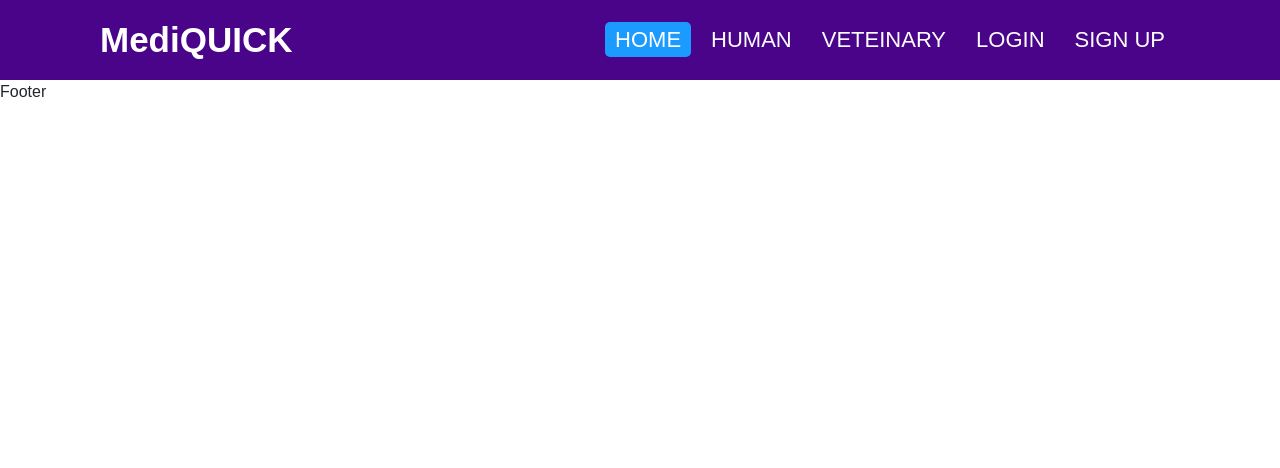
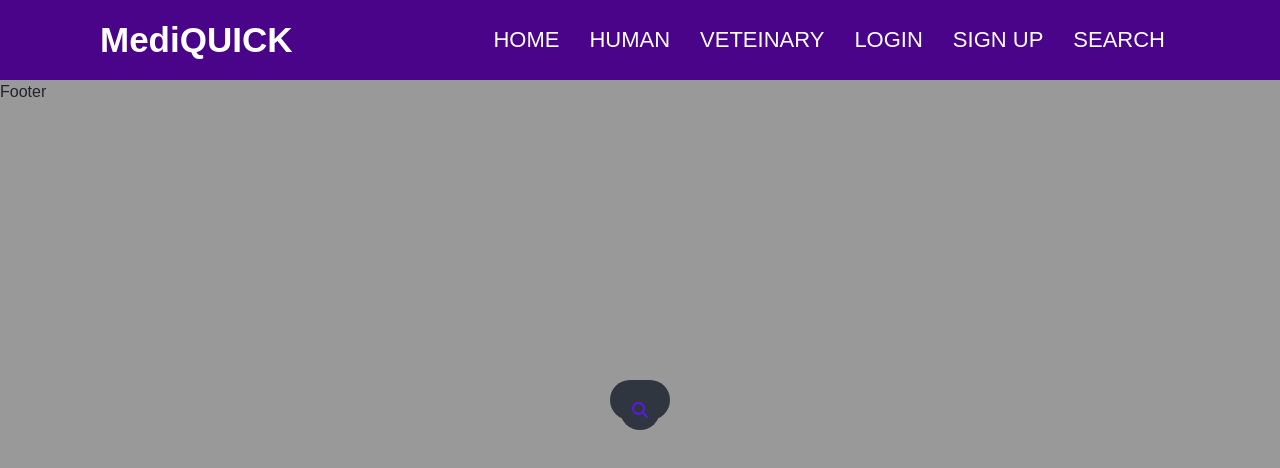
Before and after one commit to Arunangshu-Das/minor_react, a React (Create React App) app: page /search in a window 1280 px wide. Shown: the top 468 px of the page. Built offline with nearby package versions, Linux system fonts and the light colour scheme.

Commit message:
third  commit

```diff
--- a/public/index.html
+++ b/public/index.html
@@ -26,10 +26,9 @@
       work correctly both with client-side routing and a non-root public URL.
       Learn how to configure a non-root public URL by running `npm run build`.
     -->
-    <title>React App</title>
+    <title>MediQUICK</title>
   </head>
   <body>
-    <noscript>You need to enable JavaScript to run this app.</noscript>
     <div id="root"></div>
     <!--
       This HTML file is a template.
--- a/src/App.css
+++ b/src/App.css
@@ -1,4 +1,4 @@
-.App {
+/* .App {
   text-align: center;
 }
 
@@ -35,4 +35,4 @@
   to {
     transform: rotate(360deg);
   }
-}
+} */
--- a/src/App.js
+++ b/src/App.js
@@ -8,6 +8,7 @@ import Footer from './components/Footer';
 import Home from './components/mainpage/Home';
 import Human from './components/mainpage/Human';
 import Veterinary from './components/mainpage/Veterinary';
+import Search from './components/navbar/Search';
 
 function App() {
   return (
@@ -19,9 +20,12 @@ function App() {
         <Route path='/signup' element={<Signup/>}/>
         <Route path='/human' element={<Human/>}/>
         <Route path='/veterinary' element={<Veterinary/>}/>
+        <Route path='/search' element={<Search/>}/>
       </Routes>
+
       <Footer/>
     </BrowserRouter>
+
   );
 }
 
--- a/src/components/navbar/Navbar.jsx
+++ b/src/components/navbar/Navbar.jsx
@@ -11,11 +11,12 @@ const Navbar = () => {
         </label>
         <label className="logo">MediQUICK</label>
         <ul>
-            <li><Link className="link active" to="/">Home</Link></li>
+            <li><Link className="link " to="/">Home</Link></li>
             <li><Link className="link" to="/">Human</Link></li>
             <li><Link className="link" to="/">Veteinary</Link></li>
             <li><Link className="link" to="/login">Login</Link></li>
             <li><Link className="link" to="/signup">Sign Up</Link></li>
+            <li><Link className="link" to="/search">Search</Link></li>
         </ul>
     </nav>
   )
--- /dev/null
+++ b/src/components/navbar/Search.jsx
@@ -0,0 +1,29 @@
+import React, { useState } from "react";
+import{Link} from 'react-router-dom';
+import './search.css';
+
+
+function Search() {
+
+  const [input,setInput] = useState("")
+
+  const fetchData = (value) =>{
+
+  }
+
+  const handleChange = (value) => {
+    setInput(value)
+    fetchData(value)
+  }
+
+  return (
+    <div className="search">
+      <input className="search-input" type="text" name="" value={input} placeholder="Search..." onChange={(e)=> setInput(e.target.value)}/>
+      <Link className="search-btn" href="/">
+        <i className="fa fa-search" aria-hidden="true"></i>
+      </Link>
+    </div>
+  );
+}
+
+export default Search;
--- /dev/null
+++ b/src/components/navbar/search.css
@@ -0,0 +1,50 @@
+body {
+    margin: 0;
+    padding: 0;
+    background: #999;
+  }
+
+  .search {
+    position: absolute;
+    top: 50%;
+    left: 50%;
+    transform: translate(-50%, -50%);
+    background: #2f3640;
+    height: 40px;
+    border-radius: 40px;
+    padding: 10px;
+  }
+  .search:hover > .search-input {
+    width: 240px;
+    padding: 0 6px;
+  }
+  .search:hover > .search-btn {
+    background: white;
+  }
+
+  .search-btn {
+    color: #5d18e8;
+    float: right;
+    width: 40px;
+    height: 40px;
+    border-radius: 50%;
+    background: #2f3640;
+    display: flex;
+    justify-content: center;
+    align-items: center;
+    transition: 0.4s;
+    text-decoration: none;
+  }
+
+  .search-input {
+    border: none;
+    background: none;
+    outline: none;
+    float: left;
+    padding: 0;
+    color: white;
+    font-size: 16px;
+    transition: 0.4s;
+    line-height: 40px;
+    width: 0px;
+  }
```
